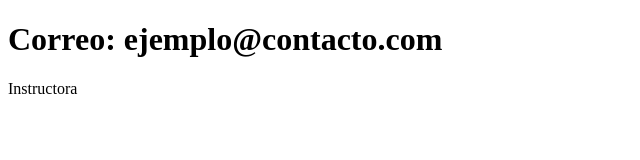
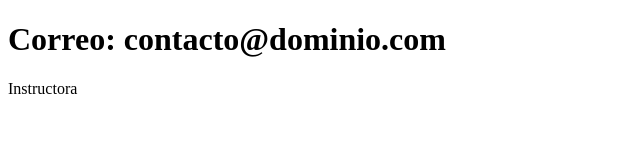
Before and after one commit to JJGG1/sistema-de-registro, a plain HTML site: page index.html in a window 1280 px wide. Shown: the whole page, without its empty margins (0-640 px from the left). Drawn offline with Linux system fonts and the light colour scheme.

Commit message:
actualiza el contacto

```diff
--- a/index.html
+++ b/index.html
@@ -6,7 +6,7 @@
     <title>Sistema de Registro de Juegos</title>
 </head>
 <body>
-    <h1>Correo: ejemplo@contacto.com</h1>
+    <h1>Correo: contacto@dominio.com</h1>
         <p>Instructora</p>
 </body>
 </html>
```
